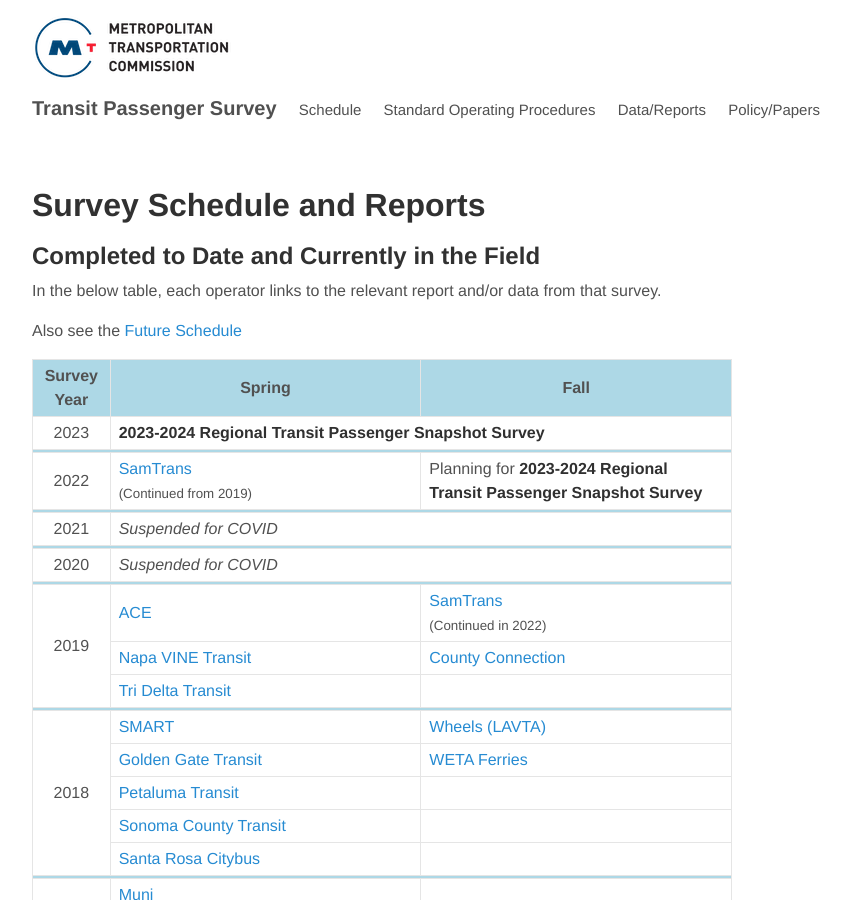
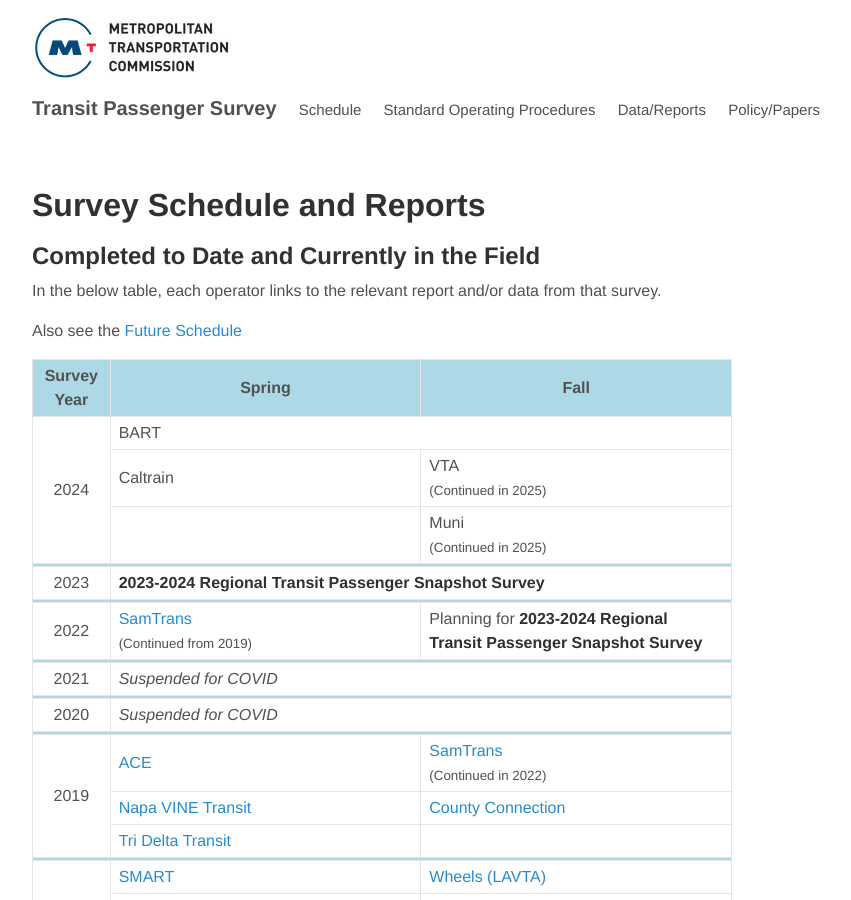
Before and after one commit to BayAreaMetro/transit-passenger-surveys, a Jekyll site: the page built from schedule.md, in a window 1280 px wide and 900 px high. Shown: the whole window, without its empty margins (144-995 px from the left). Built offline with Jekyll 4.4.1, drawn with Linux system fonts in a browser that asks for light colours; nearby versions of some CDN libraries; library files that are not in the unit come from our copies.

Commit message:
Update schedule.md -- move 2024 to the table at the top

```diff
--- a/schedule.md
+++ b/schedule.md
@@ -18,6 +18,19 @@
    <th style="width:40%">Fall</th>
  </tr></thead>
  <tbody>
+  <tr>
+    <td rowspan="3" style="text-align:center; vertical-align:middle;">2024</td>
+    <td colspan="2">BART</td>
+  </tr>
+  <tr>
+    <td>Caltrain</td>
+    <td>VTA<br /><small>(Continued in 2025)</small></td>
+  </tr>
+  <tr>
+    <td></td>
+    <td>Muni<br /><small>(Continued in 2025)</small></td>
+  </tr>
+  <tr><td colspan="3" style="height=0px; background-color:lightblue; padding:1px"></td></tr>
   <tr>
     <td style="text-align:center; vertical-align:middle;">2023</td>
     <td colspan="2"><strong>2023-2024 Regional Transit Passenger Snapshot Survey</strong></td>
```
